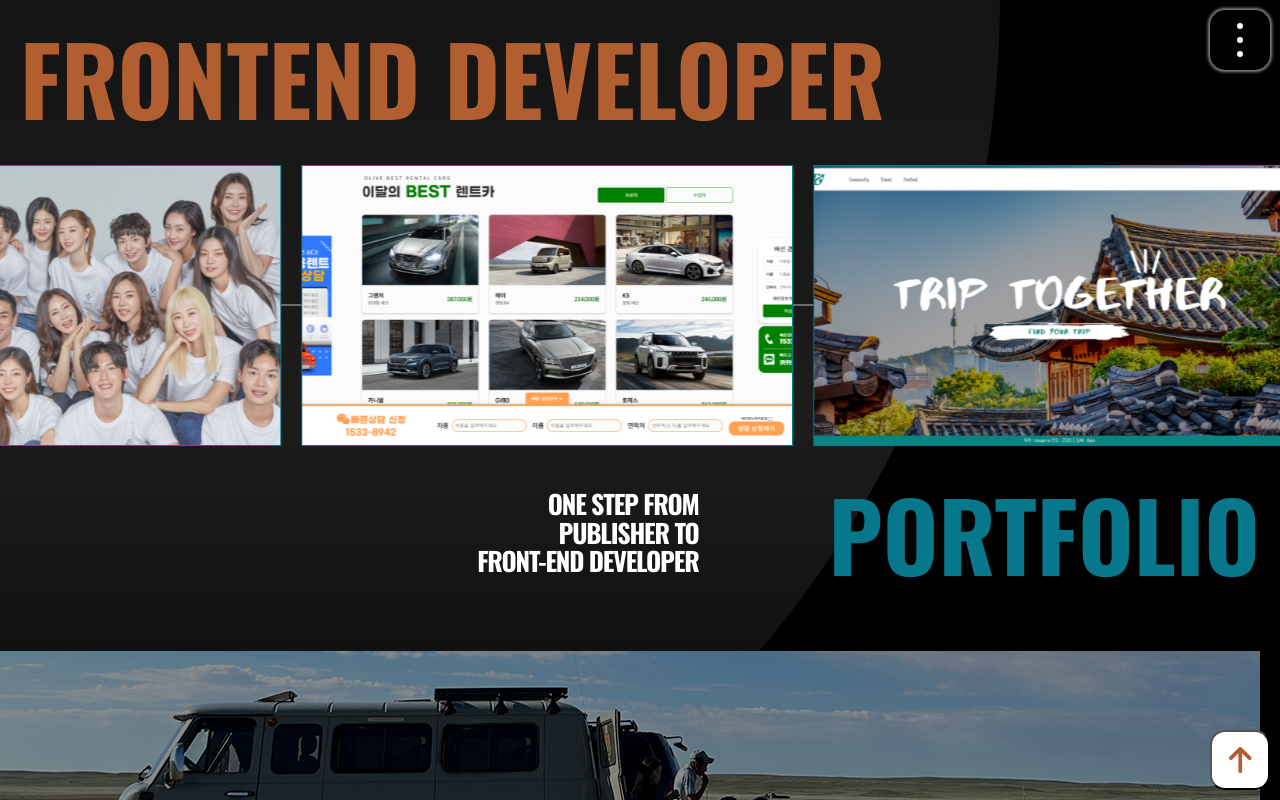
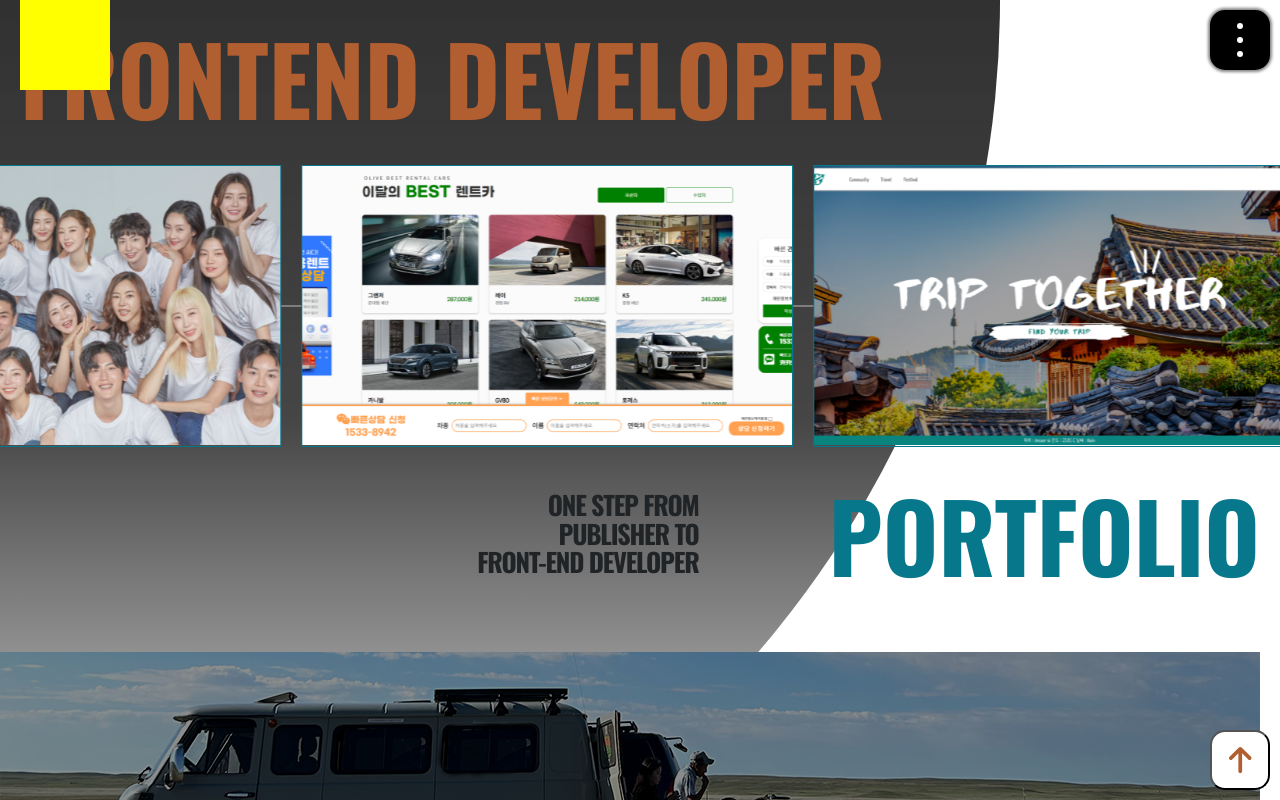
Before and after one commit to JinWan0823/frontend, a React (Vite) app: page / in a window 1280 px wide. Shown: the top 800 px of the page. Built offline with nearby package versions, Linux system fonts and the light colour scheme.

Commit message:
✨ Recoil 사용한 DarkMode 세팅

```diff
--- a/package.json
+++ b/package.json
@@ -20,7 +20,8 @@
     "react-slick": "^0.29.0",
     "recoil": "^0.7.7",
     "slick-carousel": "^1.8.1",
-    "styled-components": "^6.0.8"
+    "styled-components": "^6.0.8",
+    "styled-reset": "^4.5.1"
   },
   "devDependencies": {
     "@types/react": "^18.2.15",
--- a/src/App.tsx
+++ b/src/App.tsx
@@ -1,10 +1,15 @@
+import ThemeGlobalStyle from "./GlobalStyle";
 import WrapComponents from "./WrapComponent";
 import { RecoilRoot } from "recoil";
 
+
 function App() {
+
+
   return (
     <RecoilRoot>
-      <WrapComponents />
+        <ThemeGlobalStyle />
+        <WrapComponents />
     </RecoilRoot>
   );
 }
--- /dev/null
+++ b/src/GlobalStyle.tsx
@@ -0,0 +1,38 @@
+import { useRecoilValue } from "recoil"
+import { createGlobalStyle } from "styled-components"
+import reset from "styled-reset"
+import { ThemeState, ThemeType } from "./State/MenuState"
+
+interface GlobalProps {
+    theme : ThemeType
+}
+
+const GlobalStyle = createGlobalStyle<GlobalProps>`
+    ${reset}
+
+    html {
+        font-size:6.25%;
+    }
+    body {
+        background-color: ${(props) => (props.theme === "dark" ? "#FFFFFF" : "#212426")};
+        color: ${(props) => (props.theme === "dark" ? "#212426" : "#FEFEFE")};
+        -webkit-user-select: none;
+        -moz-user-select: none;
+        -ms-user-select: none;
+        user-select: none;
+        font-family: "Noto Sans KR", sans-serif;
+        font-size: 6.25%;
+        vertical-align: baseline;
+        box-sizing: border-box;
+    }
+    h1,h2,h3,h4,h5,h6 {
+        font-family: "Oswald", sans-serif;
+        font-weight:700;
+    }
+`
+
+export default function  ThemeGlobalStyle() {
+    const theme = useRecoilValue(ThemeState);
+
+    return <GlobalStyle theme={theme}></GlobalStyle>
+}
--- a/src/State/MenuState.tsx
+++ b/src/State/MenuState.tsx
@@ -4,7 +4,15 @@ export type MenuType = {
   menu: string;
 };
 
+export type ThemeType = "dark" | "light";
+
 export const MenuState = atom<MenuType[]>({
   key: "menuState",
   default: [],
 });
+
+
+export const ThemeState = atom<ThemeType>({
+  key : "themeState",
+  default : "dark"
+})
--- a/src/WrapComponent.tsx
+++ b/src/WrapComponent.tsx
@@ -9,6 +9,7 @@ import { MenuState } from "./State/MenuState";
 import { useRef, useEffect } from "react";
 import Contact from "./Contact/Contact";
 import styled from "styled-components";
+import ModeBtn from "./commonComponents/ModeBtn";
 
 export default function WrapComponents() {
   const menuState = useRecoilValue(MenuState);
@@ -28,6 +29,7 @@ export default function WrapComponents() {
 
   return (
     <Wrap>
+      <ModeBtn />
       <BackCircle />
       <HeaderTabMenu />
       <div id="introSection" ref={introSectionRef}>
--- /dev/null
+++ b/src/commonComponents/ModeBtn.tsx
@@ -0,0 +1,27 @@
+import styled from "styled-components"
+import { useRecoilState } from "recoil"
+import { ThemeState } from "../State/MenuState"
+
+
+export default function ModeBtn(){
+
+    const [theme,setTheme] = useRecoilState(ThemeState);
+
+    const toggleTheme = () => {
+        setTheme((prevTheme)=>(prevTheme === "dark" ? "light" : "dark"));
+        console.log(theme);
+    }
+
+    return <Mode onClick={toggleTheme}>
+    </Mode>
+}
+
+const Mode = styled.div`
+    width:90px;
+    height:90px;
+    position:absolute;
+    top:0;left:20px;
+    z-index:9999999999;
+    background-color:yellow;
+    cursor:pointer;
+`
--- a/src/main.tsx
+++ b/src/main.tsx
@@ -1,5 +1,4 @@
 import ReactDOM from "react-dom/client";
 import App from "./App.tsx";
-import "./reset.css";
 
 ReactDOM.createRoot(document.getElementById("root")!).render(<App />);
--- a/src/reset.css
+++ b/src/reset.css
@@ -125,10 +125,7 @@ table {
 
 body {
   background-color: #000;
-  -webkit-user-select: none;
-  -moz-user-select: none;
-  -ms-user-select: none;
-  user-select: none;
+
 }
 button {
   font-family: "Noto Sans KR", sans-serif;
--- /dev/null
+++ b/src/theme.ts
@@ -0,0 +1,16 @@
+export const darkMode = {
+    bgColor : '#000',
+    textColor : "#fff",
+    borderColor : "#fff"
+}
+
+export const lightMode = {
+    bgColor: '#fff',
+    textColor : "#333",
+    borderColor : "#333",
+}
+
+export const theme = {
+    darkMode,
+    lightMode
+}
```
Also changed, not shown: 1 other file (tests, documents, lock files or other folders).
